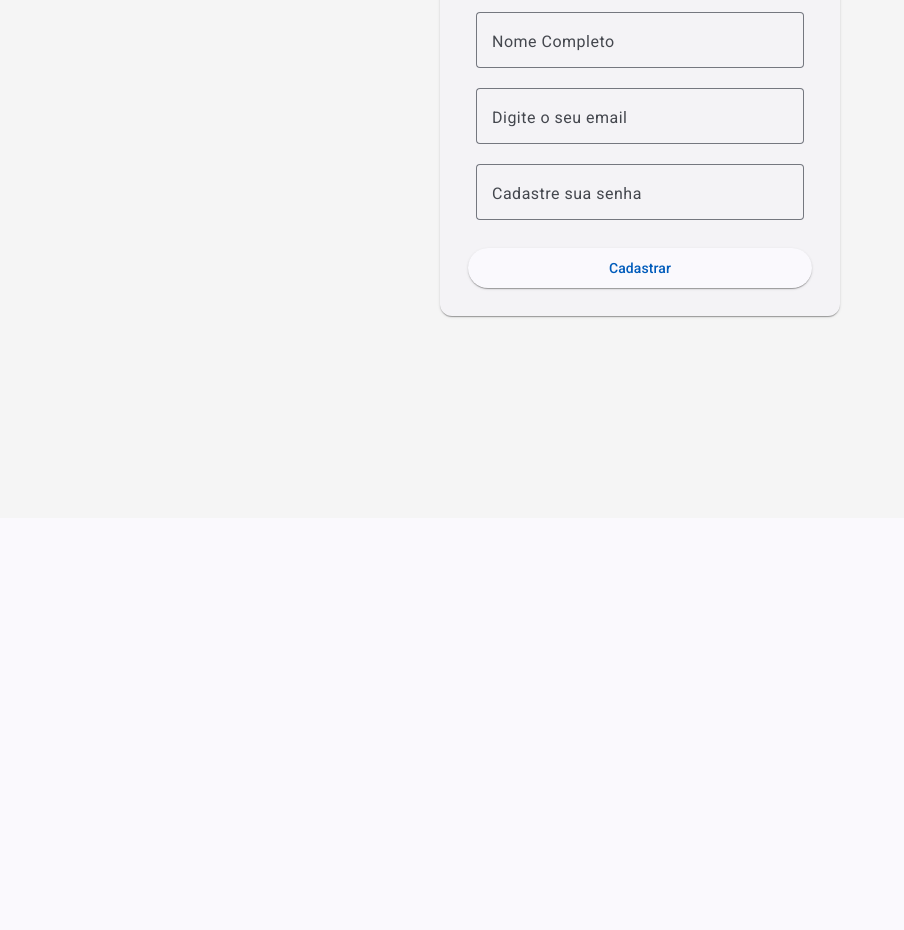
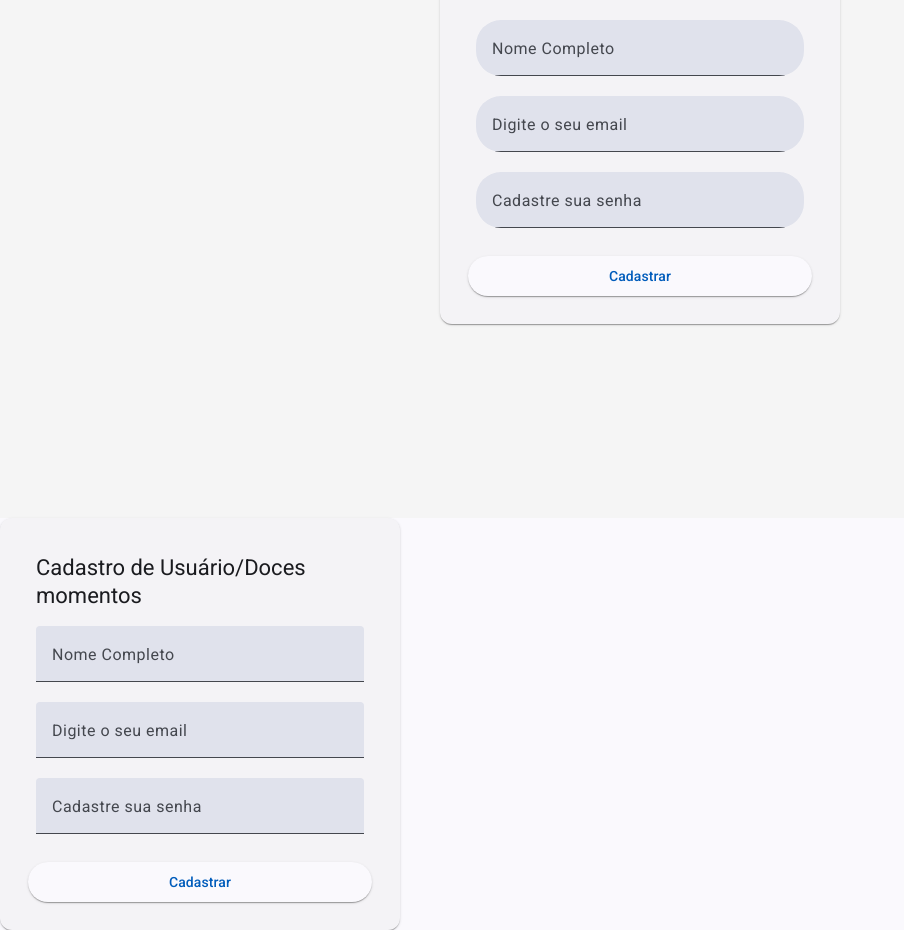
Before and after one commit to rodrigosLouzada/agendador-tarefas-angular, an Angular app: page /register in a window 1280 px wide. Shown: the part 282-1212 px from the top of the page, without its empty margins (0-904 px from the left). Before the commit the page ends 800 px from the top, so only its background shows below. Built offline with nearby package versions, Linux system fonts and the light colour scheme.

Commit message:
old way w/ ng-deep and protection

```diff
--- a/src/app/pages/register/register.html
+++ b/src/app/pages/register/register.html
@@ -1,26 +1,26 @@
 <div class="register-component">
     <mat-card>
 
-        <mat-card-header class="padding-p">
+        <mat-card-header class="padding-m">
             <mat-card-title>Cadastro de Usuário/Doces momentos</mat-card-title>
         </mat-card-header>
 
         <mat-card-content>
-            <mat-form-field class="full-width" appearance="outline">
+            <mat-form-field class="full-width" appearance="fill">
                 <mat-label>Nome Completo</mat-label>
                 <input matInput placeholder="Digite o nome Completo aqui.">
             </mat-form-field>
         </mat-card-content>
 
         <mat-card-content>
-            <mat-form-field class="full-width" appearance="outline">
+            <mat-form-field class="full-width" appearance="fill">
                 <mat-label>Digite o seu email</mat-label>
                 <input matInput placeholder="Digite o seu email aqui.">
             </mat-form-field>
         </mat-card-content>
 
         <mat-card-content>
-            <mat-form-field class="full-width" appearance="outline">
+            <mat-form-field class="full-width" appearance="fill">
                 <mat-label>Cadastre sua senha</mat-label>
                 <input matInput placeholder="Digite a senha aqui." type="password">
             </mat-form-field>
@@ -31,3 +31,35 @@
         </mat-card-actions>
     </mat-card>
 </div>
+
+ <mat-card>
+
+        <mat-card-header class="padding-m">
+            <mat-card-title>Cadastro de Usuário/Doces momentos</mat-card-title>
+        </mat-card-header>
+
+        <mat-card-content>
+            <mat-form-field class="full-width" appearance="fill">
+                <mat-label>Nome Completo</mat-label>
+                <input matInput placeholder="Digite o nome Completo aqui.">
+            </mat-form-field>
+        </mat-card-content>
+
+        <mat-card-content>
+            <mat-form-field class="full-width" appearance="fill">
+                <mat-label>Digite o seu email</mat-label>
+                <input matInput placeholder="Digite o seu email aqui.">
+            </mat-form-field>
+        </mat-card-content>
+
+        <mat-card-content>
+            <mat-form-field class="full-width" appearance="fill">
+                <mat-label>Cadastre sua senha</mat-label>
+                <input matInput placeholder="Digite a senha aqui." type="password">
+            </mat-form-field>
+        </mat-card-content>
+
+        <mat-card-actions>
+            <button matButton class="full-width"  matButton="elevated">Cadastrar</button>
+        </mat-card-actions>
+    </mat-card>
--- a/src/app/pages/register/register.scss
+++ b/src/app/pages/register/register.scss
@@ -10,3 +10,7 @@ mat-card{
     width: 400px;
     padding: 20px;
 }
+
+:host ::ng-deep .register-component .mat-mdc-text-field-wrapper{
+    border-radius: 25px !important;
+}
--- a/src/app/pages/register/register.ts
+++ b/src/app/pages/register/register.ts
@@ -1,4 +1,4 @@
-import { Component } from '@angular/core';
+import { Component, ViewEncapsulation } from '@angular/core';
 import {MatButtonModule} from '@angular/material/button';
 import {MatCardModule} from '@angular/material/card';
 import {MatSelectModule} from '@angular/material/select';
@@ -10,6 +10,7 @@ import {MatFormFieldModule} from '@angular/material/form-field';
   imports: [MatCardModule, MatButtonModule, MatFormFieldModule, MatInputModule, MatSelectModule],
   templateUrl: './register.html',
   styleUrl: './register.scss',
+  encapsulation: ViewEncapsulation.Emulated
 })
 export class Register {
 
```
